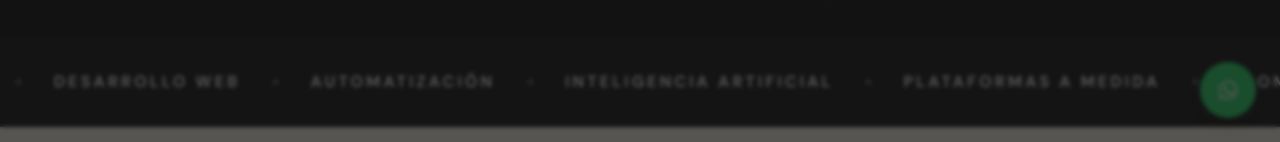
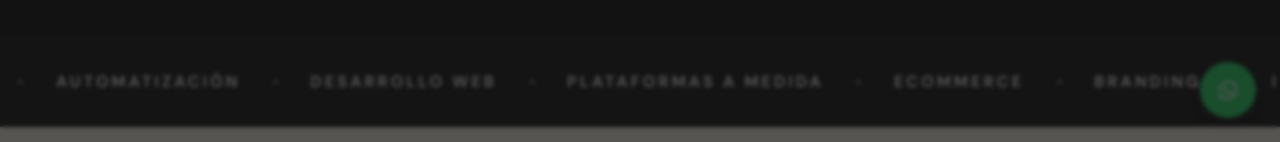
Before and after one commit to marianamazza2/mazzmkt, a React (Vite) app: page / in a window 1280 px wide. Shown: the part 658-800 px from the top of the page. Built offline with nearby package versions, Linux system fonts and the light colour scheme.

Commit message:
FIX logo button when hamburguer menu is open

```diff
--- a/src/components/sections/marquee.tsx
+++ b/src/components/sections/marquee.tsx
@@ -1,8 +1,7 @@
 import { motion } from "framer-motion";
 
 const words = [
-  "AUTOMATIZACIÓN",
-  "INTELIGENCIA ARTIFICIAL",
+  "DESARROLLO WEB",
   "PLATAFORMAS A MEDIDA",
   "ECOMMERCE",
   "BRANDING",
@@ -11,7 +10,9 @@ const words = [
   "REDES SOCIALES",
   "DISEÑO WEB",
   "WEBAPPS",
-  "DESARROLLO WEB",
+  "INTELIGENCIA ARTIFICIAL",
+  "AUTOMATIZACIÓN",
+
 ];
 
 function MarqueeRow({ reverse = false }: { reverse?: boolean }) {
--- a/src/components/transition/transition-link.tsx
+++ b/src/components/transition/transition-link.tsx
@@ -11,6 +11,8 @@ export function TransitionLink({ children, onClick, ...props }: LinkProps) {
     e.preventDefault();
     if (isTransitioning) return;
 
+    if (onClick) onClick(e);
+
     const to = props.to as string;
     const params = props.params as Record<string, string> | undefined;
     navigateWithTransition(to, params);
```
